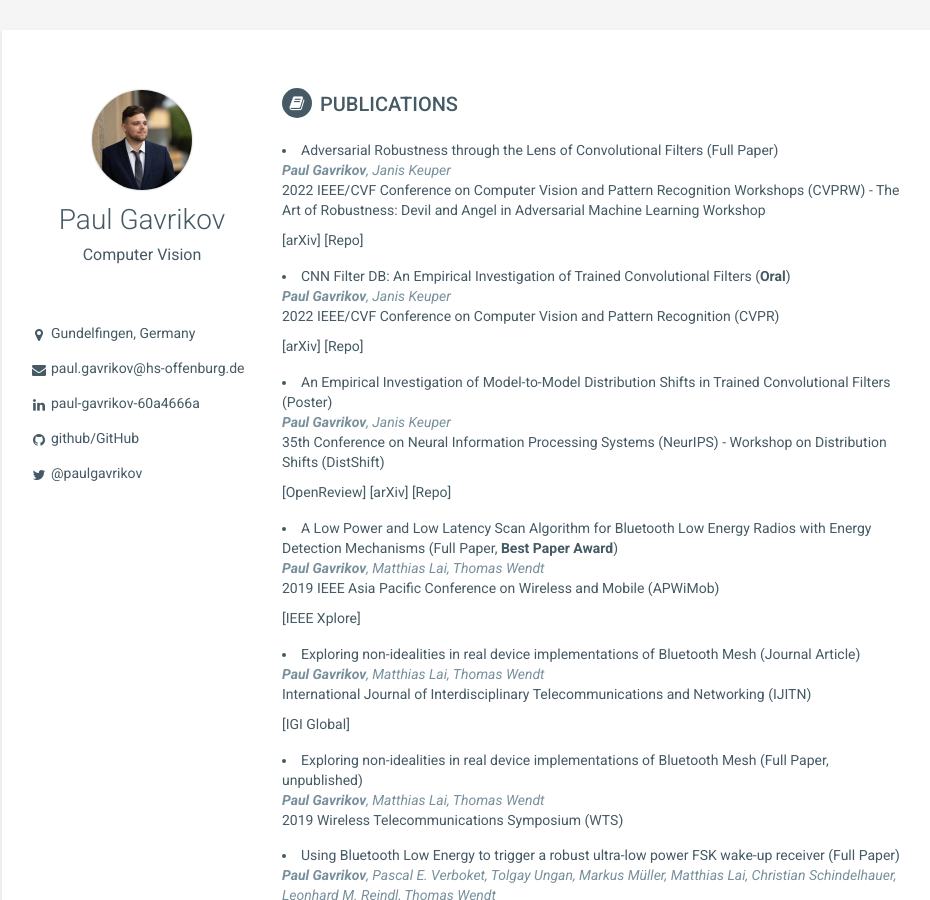
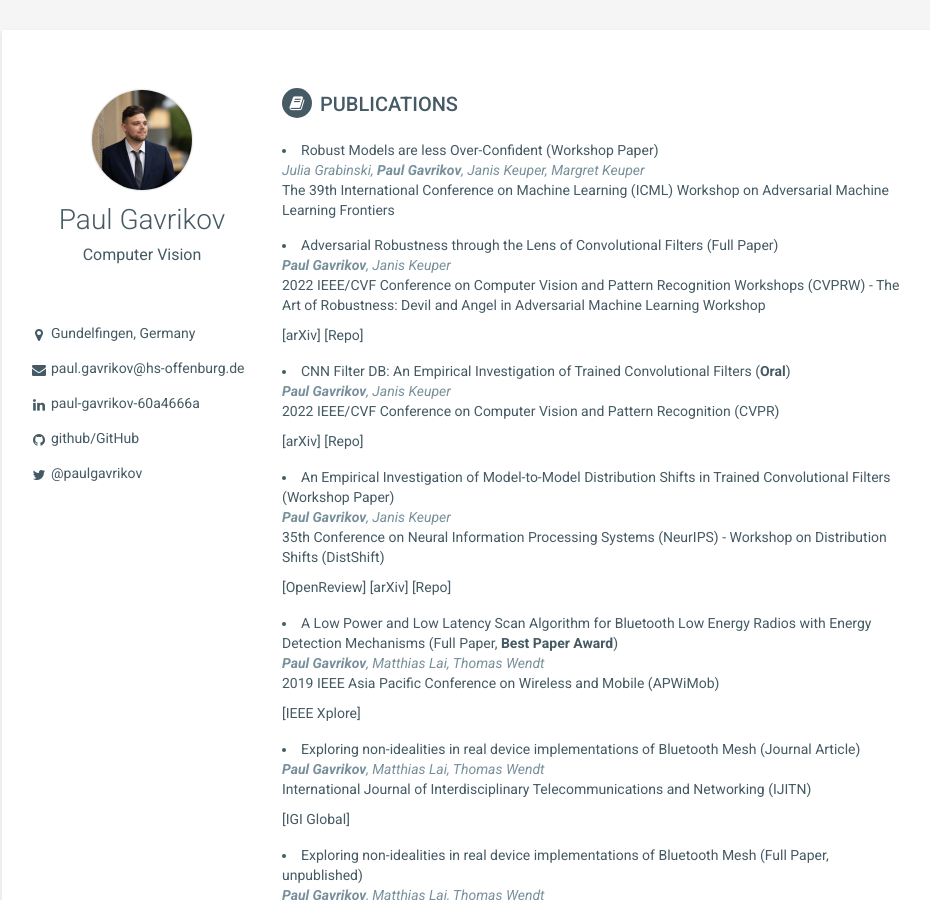
Before and after one commit to paulgavrikov/paulgavrikov.github.io, a Jekyll site: the page built from index.html, in a window 1280 px wide and 900 px high. Shown: the whole window, without its empty margins (158-1088 px from the left). Built offline with Jekyll 4.4.1, drawn with Linux system fonts in a browser that asks for light colours.

Commit message:
adding new paper

```diff
--- a/_data/publications.yml
+++ b/_data/publications.yml
@@ -1,3 +1,9 @@
+- publication:
+  title: "Robust Models are less Over-Confident"
+  type: Workshop Paper
+  authors: Julia Grabinski, <b>Paul Gavrikov</b>, Janis Keuper, Margret Keuper
+  time: 2022
+  conference: "The 39th International Conference on Machine Learning (ICML) Workshop on Adversarial Machine Learning Frontiers"
 - publication:
   title: "Adversarial Robustness through the Lens of Convolutional Filters"
   type: Full Paper
@@ -14,7 +20,7 @@
   details: <a href="https://arxiv.org/abs/2203.15331">[arXiv]</a> <a href="https://github.com/paulgavrikov/CNN-Filter-DB/">[Repo]</a>
 - publication:
   title: "An Empirical Investigation of Model-to-Model Distribution Shifts in Trained Convolutional Filters"
-  type: Poster
+  type: Workshop Paper
   authors: <b>Paul Gavrikov</b>, Janis Keuper
   conference: 35th Conference on Neural Information Processing Systems (NeurIPS) - Workshop on Distribution Shifts (DistShift)
   time: 2021
```
